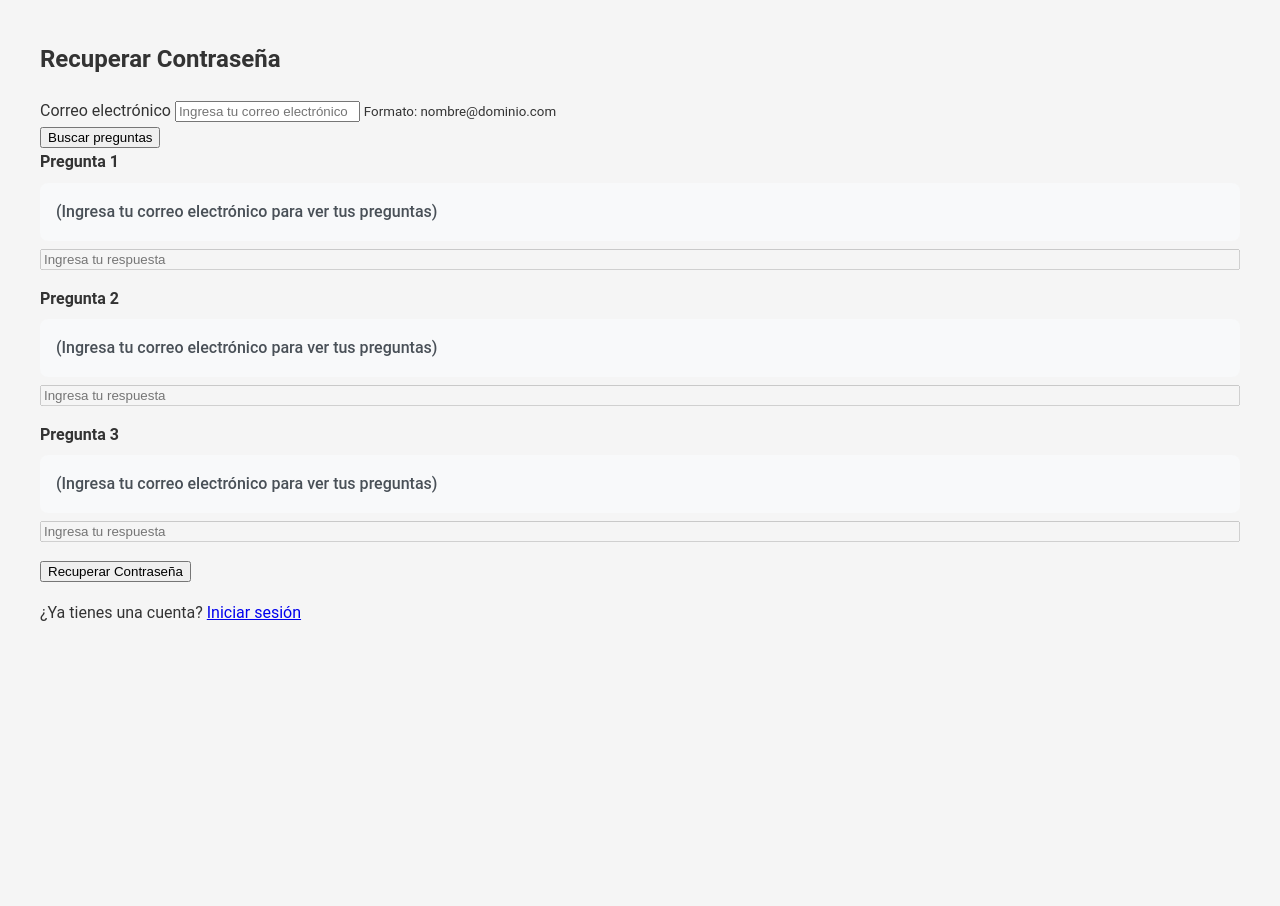
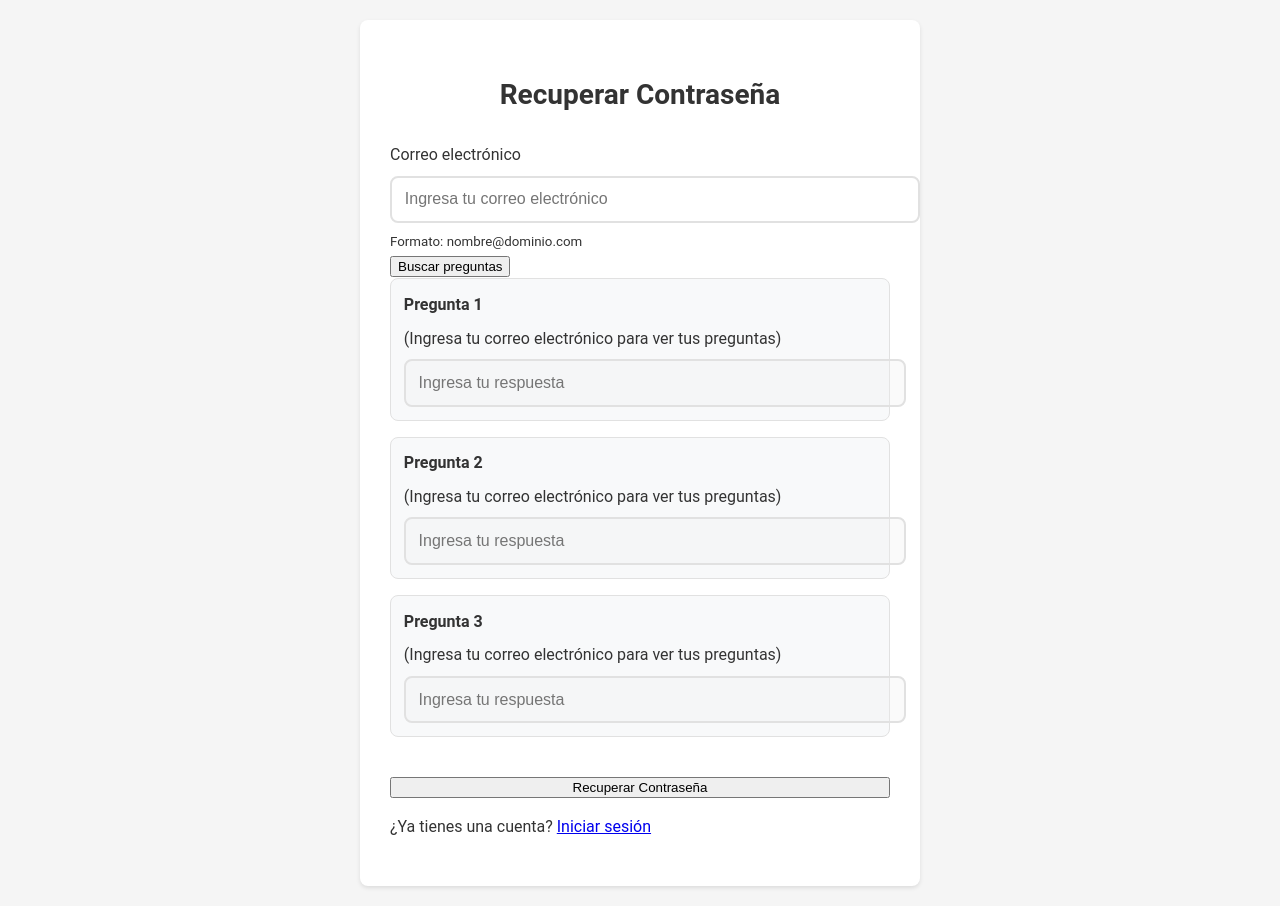
Before and after one commit to valenfd3z/Portfolio, a Python web app: template templates/recuperar_contraseña.html in a window 1280 px wide. Before the commit the page ends 621 px from the top, so only its background shows below. Run offline with Jinja, Linux system fonts and the light colour scheme; the template is opened without the code that fills it, so the values that code supplies are empty.

Commit message:
Update recuperar_contraseña.css

```diff
--- a/static/css/recuperar_contraseña.css
+++ b/static/css/recuperar_contraseña.css
@@ -18,42 +18,74 @@
     border: 1px solid #f5c6cb;
 }
 
-.btn-primary {
-    background: linear-gradient(135deg, #007bff 0%, #0056b3 100%);
-    color: white;
-    padding: 0.5rem 1rem;
-    border: none;
-    border-radius: 6px;
-    text-decoration: none;
+.auth-card {
+    background-color: white;
+    border-radius: 8px;
+    box-shadow: 0 2px 4px rgba(0,0,0,0.1);
+    padding: 30px;
+    margin: 20px 0;
+    max-width: 500px;
+    margin: 0 auto;
+    transition: transform 0.3s ease;
+}
+
+.auth-card:hover {
+    transform: translateY(-5px);
+    box-shadow: 0 4px 8px rgba(0,0,0,0.2);
+}
+
+.auth-card h2 {
+    color: #333;
+    margin-bottom: 1.5rem;
+    text-align: center;
+    font-size: 1.75rem;
+}
+
+.auth-form {
+    display: flex;
+    flex-direction: column;
+    gap: 1.5rem;
+}
+
+.form-group {
+    display: flex;
+    flex-direction: column;
+    gap: 0.5rem;
+}
+
+.form-input,
+.pregunta-seguridad input,
+.pregunta-seguridad .respuesta-input {
+    width: 100%;
+    padding: 0.8rem;
+    border: 2px solid #e1e1e1;
+    border-radius: 8px;
+    font-size: 1rem;
     transition: all 0.3s ease;
 }
 
-.btn-primary:hover {
-    background: #0056b3;
-    transform: translateY(-2px);
+.form-input:focus,
+.pregunta-seguridad input:focus,
+.pregunta-seguridad .respuesta-input:focus {
+    border-color: #007bff;
+    box-shadow: 0 0 0 3px rgba(0, 123, 255, 0.25);
+    outline: none;
 }
 
-/* Estilos para las preguntas de seguridad */
 .pregunta-seguridad {
     display: flex;
     flex-direction: column;
     gap: 0.5rem;
+    background: #f8f9fa;
+    border: 1px solid #e1e1e1;
+    border-radius: 8px;
+    padding: 0.8rem;
     margin-bottom: 1rem;
 }
 
 .pregunta-seguridad label {
     font-weight: 600;
     color: #333;
-}
-
-.pregunta-seguridad .pregunta-texto {
-    background: #f8f9fa;
-    border: none;
-    padding: 1rem;
-    border-radius: 8px;
-    font-size: 1rem;
-    font-weight: 500;
-    color: #495057;
 }
 
 .pregunta-seguridad .respuesta-input {
@@ -68,13 +100,6 @@
     margin: 0 auto;
 }
 
-.pregunta-seguridad .respuesta-input:focus {
-    border-color: #007bff;
-    box-shadow: 0 0 0 3px rgba(0,123,255,0.1);
-    outline: none;
-}
-
-/* Estilos para el mensaje de éxito */
 .success-message {
     background: #d4edda;
     color: #155724;
```
